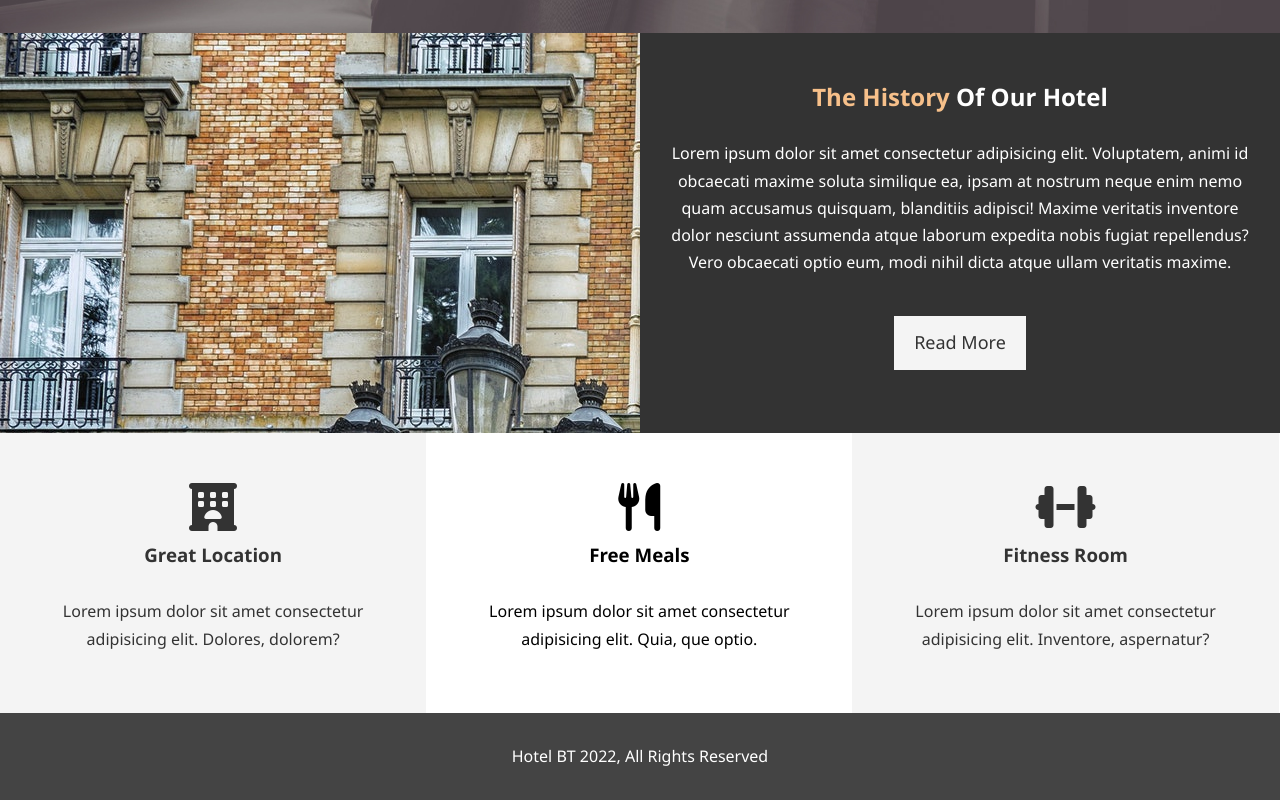
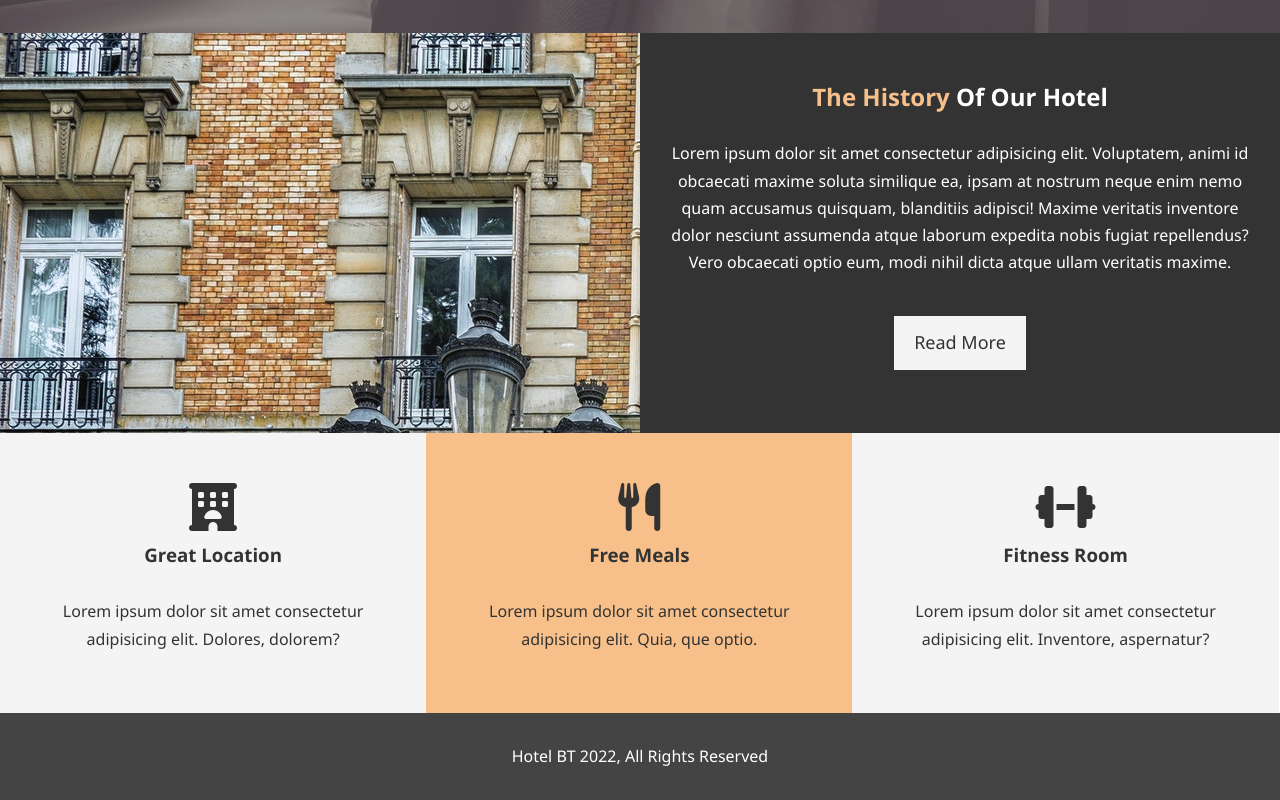
Before and after one commit to MorvidAngel/hotelWebsite, a plain HTML site: page index.html in a window 1280 px wide. Shown: the part 634-1434 px from the top of the page. Drawn offline with Linux system fonts and the light colour scheme.

Commit message:
fixed bugs

```diff
--- a/css/style.css
+++ b/css/style.css
@@ -73,7 +73,7 @@ p {
     color: #333;
 }
 
-.br-primary {
+.bg-primary {
     background: #f7c08a;
     color: #333;
 }
```
